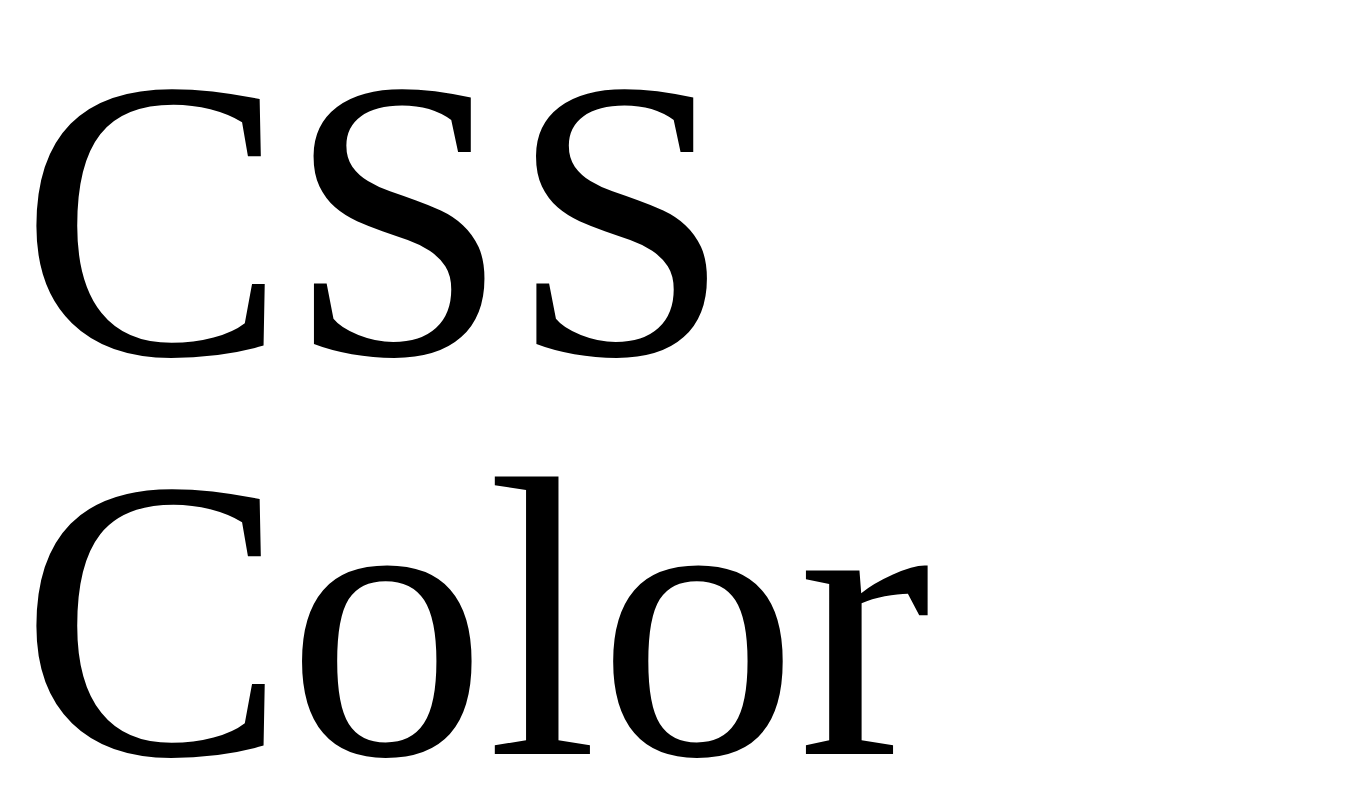
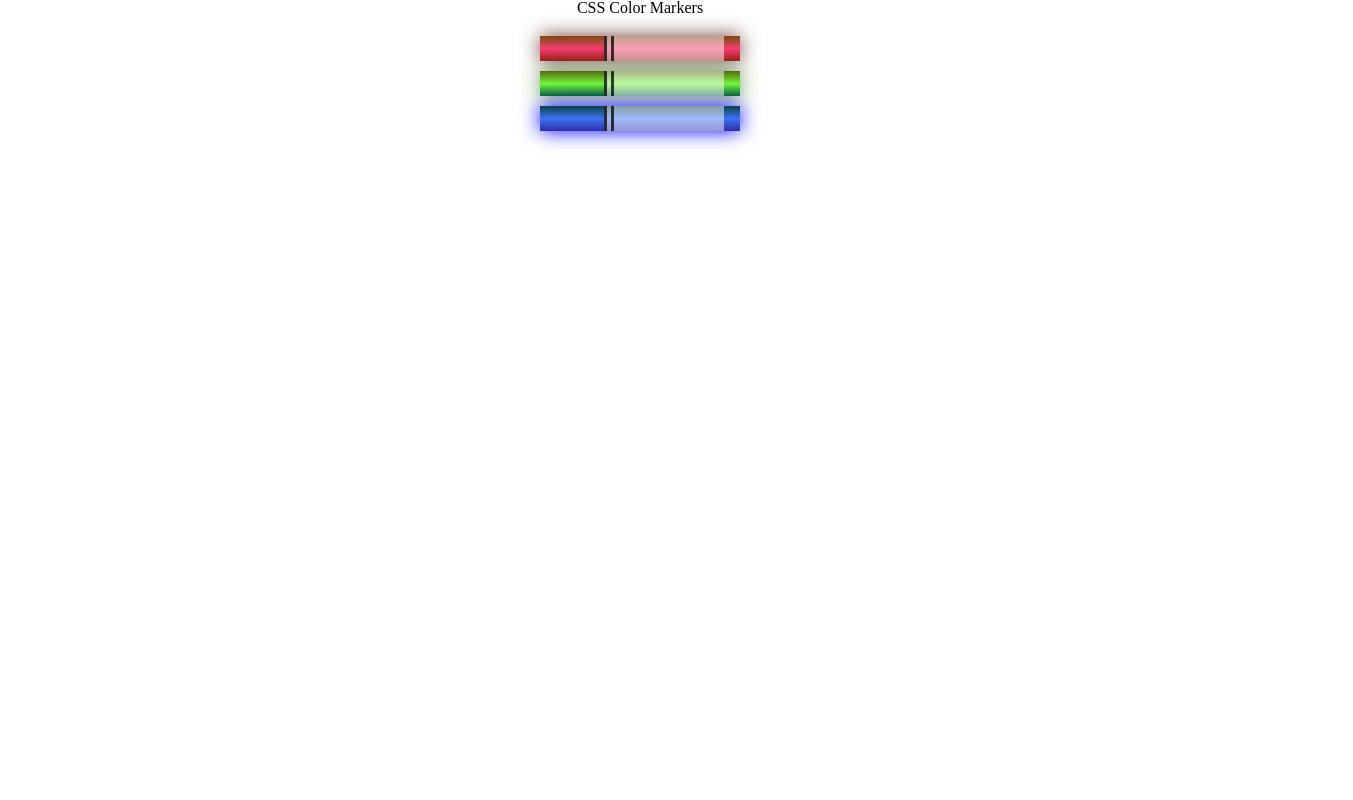
Before and after one commit to Gbemisola19/03-set-of-colored-markers, a website: page index.html in a window 1280 px wide. Shown: the top 800 px of the page, 1353 px wide, since content can reach past the window. Drawn offline with Linux system fonts and the light colour scheme.

Commit message:
README.md, inde.html

```diff
--- a/css/index.css
+++ b/css/index.css
@@ -2,15 +2,49 @@
 This imports the `reset.css` file */
 @import url('./reset.css');
 
-/* For testing purposes, delete this code */
-body {
-  font-size: max(20vw, 400px);
-  width: min(20vw, 400px);
-  margin: 20px;
-  padding: 0;
+h1 {
+  text-align: center;
+}
+
+.container {
+  background-color: rgb(255 255 255);
+  padding: 10px 0;
+}
+
+.marker {
+  width: 200px;
+  height: 25px;
+  margin: 10px auto;
+}
+
+.cap {
+  width: 60px;
+  height: 25px;
+}
+
+.sleeve {
+  width: 110px;
+  height: 25px;
+  background-color: rgb(255 255 255 / 50%);
+  border-left: 10px double rgb(0 0 0 / 75%);
+}
+
+.cap,
+.sleeve {
+  display: inline-block;
+}
+
+.red {
+  background: linear-gradient(rgb(122 74 14), rgb(245 62 113), rgb(162 27 27));
+  box-shadow: 0 0 20px 0 rgb(83 14 14 / 80%);
+}
+
+.green {
+  background: linear-gradient(#55680d, #71f53e, #116c31);
+  box-shadow: 0 0 20px 0 #3b7e20cc;
 }
 
 .blue {
-  background: linear-gradient(hsl(186, 76%, 16%), hsl(223, 90%, 60%), hsl(240, 56%, 42%));
+  background: linear-gradient(hsl(186deg 76% 16%), hsl(223deg 90% 60%), hsl(240deg 56% 42%));
   box-shadow: 0 0 20px 0 blue;
 }
--- a/index.html
+++ b/index.html
@@ -1,10 +1,10 @@
 <!DOCTYPE html>
 <html lang="en">
   <head>
-    <meta charset="utf-8">
-    <meta name="viewport" content="width=device-width, initial-scale=1.0">
+    <meta charset="utf-8" />
+    <meta name="viewport" content="width=device-width, initial-scale=1.0" />
     <title>Colored Markers</title>
-    <link rel="stylesheet" href="/css/index.css">
+    <link href="css/index.css" rel="stylesheet"/>
   </head>
   <body>
     <h1>CSS Color Markers</h1>
```
Also changed, not shown: README.md, app_screenshot.png.
